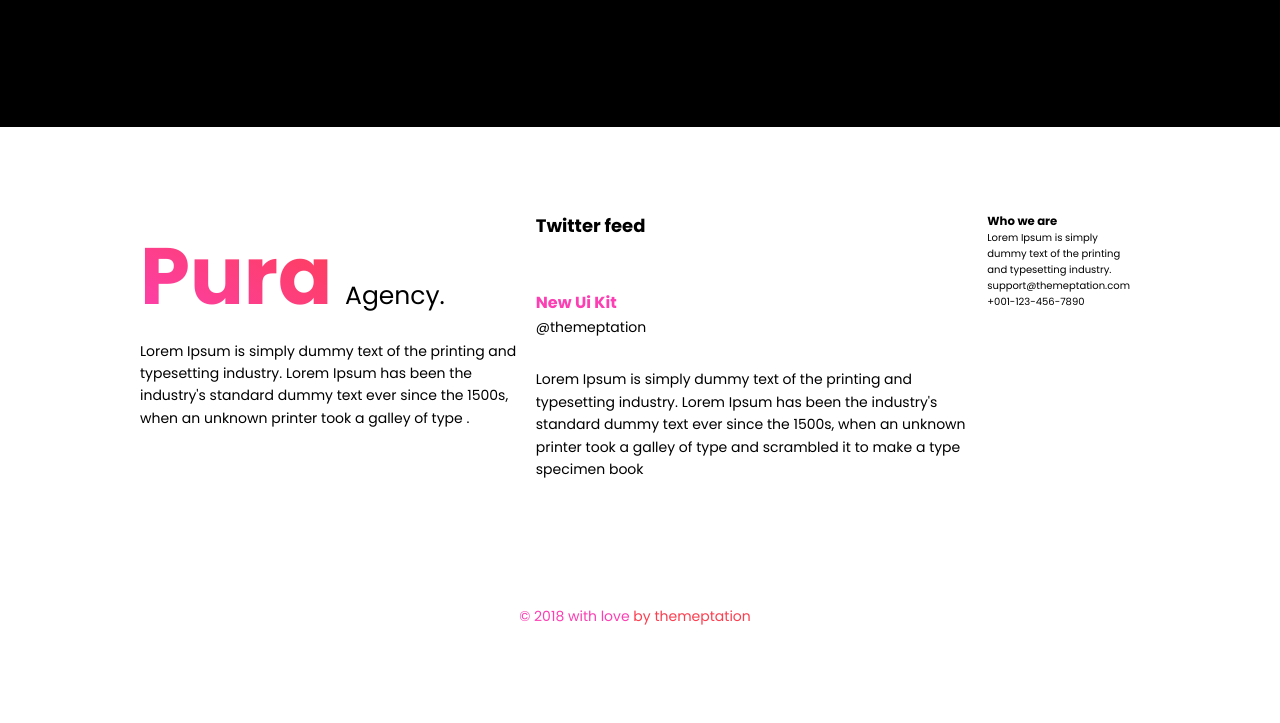
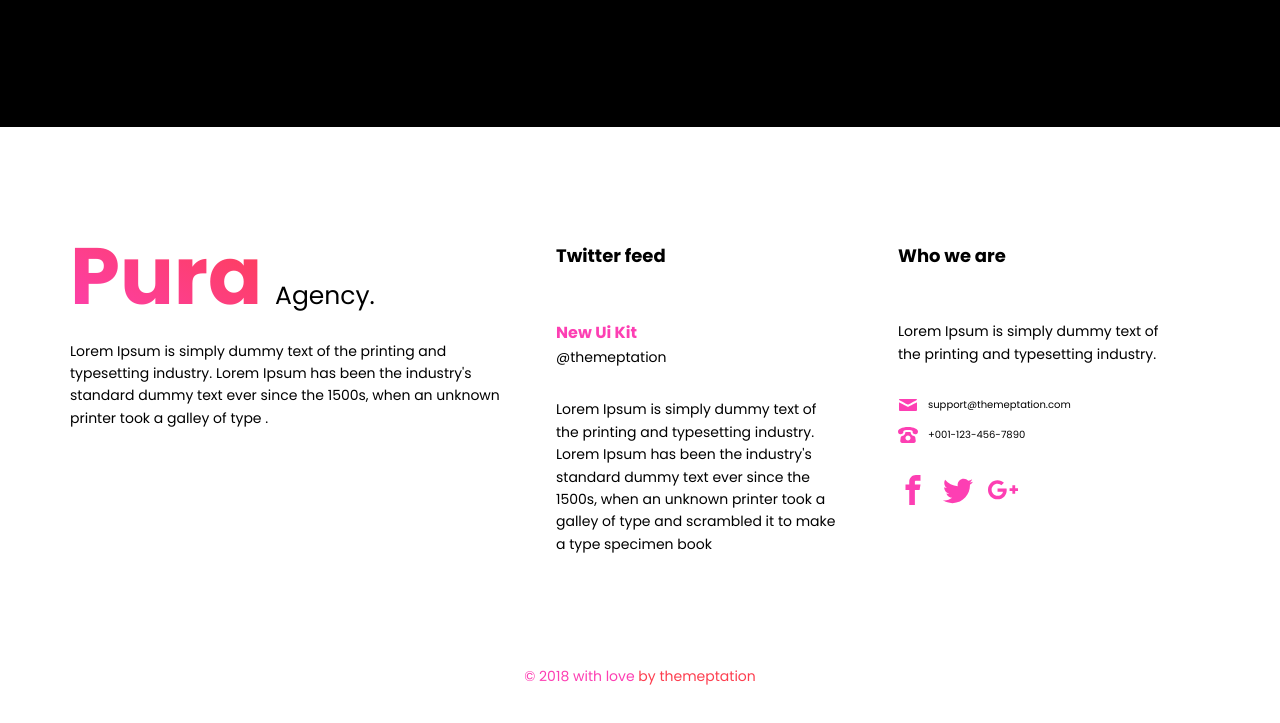
Before and after one commit to arekko/pura_landing, a website: page index.html in a window 1280 px wide. Shown: the part 4157-4880 px from the top of the page. Before the commit the page ends 4835 px from the top, so only its background shows below. Drawn offline with nearby package versions, Linux system fonts and the light colour scheme; files whose address does not match are found by name.

Commit message:
finish lp

```diff
--- a/index.html
+++ b/index.html
@@ -266,25 +266,37 @@
           </p>
         </div>
         <div class="whoweare-block">
-          <h3>Who we are</h3>
-          <p>
+          <h3 class="whoweare-block__title">Who we are</h3>
+          <p class="whoweare-block__text">
               Lorem Ipsum is simply dummy text of the printing and typesetting industry.
           </p>
-          <span>support@themeptation.com</span>
-          <span>+001-123-456-7890</span>
-          <div class="whoweare-block__icons">
+
+          <div class="email">
+              <svg class="email__icon">
+                  <use xlink:href="images/sprite3.svg#icon-mail"></use>
+                </svg>
+              support@themeptation.com
+          </div>
+          <div class="phone">
+              <svg class="phone__icon">
+                  <use xlink:href="images/sprite3.svg#icon-old-phone"></use>
+                </svg>
+              +001-123-456-7890
+          </div>
+
+          <div class="footer-social-networks">
               <a href="http://facebook.com" target="_blank">
-                <svg class="header-social-networks__icon">
+                <svg class="footer-social-networks__icon">
                   <use xlink:href="images/sprite.svg#icon-facebook"></use>
                 </svg>
               </a>
               <a href="http://twitter.com" target="_blank">
-                <svg class="header-social-networks__icon">
+                <svg class="footer-social-networks__icon">
                   <use xlink:href="images/sprite.svg#icon-twitter"></use>
                 </svg>
               </a>
               <a href="http://google.com">
-                <svg class="header-social-networks__icon" target="_blank">
+                <svg class="footer-social-networks__icon" target="_blank">
                   <use xlink:href="images/sprite.svg#icon-google-plus"></use>
                 </svg>
               </a>
--- a/sass/_components.scss
+++ b/sass/_components.scss
@@ -422,12 +422,13 @@ max-width: 150rem;
 // Footer
 
 .footer {
-  padding: 8.5rem 15rem 5rem 14rem;
+  padding: 8.5rem 7rem 5rem 7rem;
   display: flex;
   flex-direction: column;
 
   &__content {
-    display: flex;
+    display: grid;
+    grid-template-columns: 40% 60%;
 
   }
 }
@@ -454,10 +455,14 @@ max-width: 150rem;
   }
 }
 .footer-right-side {
-  display: flex;
-  flex-basis: 50% 50%;
+  display: grid;
+  grid-template-columns: 50% 50%;
+
 }
 .twitter-block {
+  padding: 3rem;
+
+
 
   &__title {
     font-size: 1.8rem;
@@ -478,8 +483,76 @@ max-width: 150rem;
   }
 }
 
+.whoweare-block {
+  padding: 3rem;
+
+
+  &__title {
+    font-size: 1.8rem;
+    margin-bottom: 5rem;
+  }
+
+  &__text {
+    font-size: 1.4rem;
+    margin-bottom: 3rem;
+  }
+}
+
+.email {
+
+  display: flex;
+  align-items: center;
+  margin-bottom: 1rem;
+
+
+  &__icon {
+    width: 2rem;
+    height: 2rem;
+    fill: var(--color-purple);
+    margin-right: 1rem;
+  }
+}
+
+.phone {
+
+  display: flex;
+  align-items: center;
+
+
+  &__icon {
+    width: 2rem;
+    height: 2rem;
+    fill: var(--color-purple);
+    margin-right: 1rem;
+  }
+}
+
+.footer-social-networks{
+  display: flex;
+  align-items: center;
+  cursor: pointer;
+  margin-top: 3rem;
+
+
+  &__icon {
+    display: flex;
+    height: 3rem;
+    width: 3rem;
+    fill: var(--color-white);
+    align-self: center;
+    margin-right: 1.5rem;
+    transition: all .3s;
+    fill: var(--color-purple);
+    &:hover {
+      fill: var(--color-purple);
+      transform: scale(1.5) rotate(360deg);
+    }
+  }
+}
+
+
 .copyright {
-  margin-top: 12.5rem;
+  margin-top: 8rem;
   text-align: center;
   font-size: 1.4rem;
   color: var(--color-purple);
```
Also changed, not shown: css/style.css, images/sprite3.svg (added).
